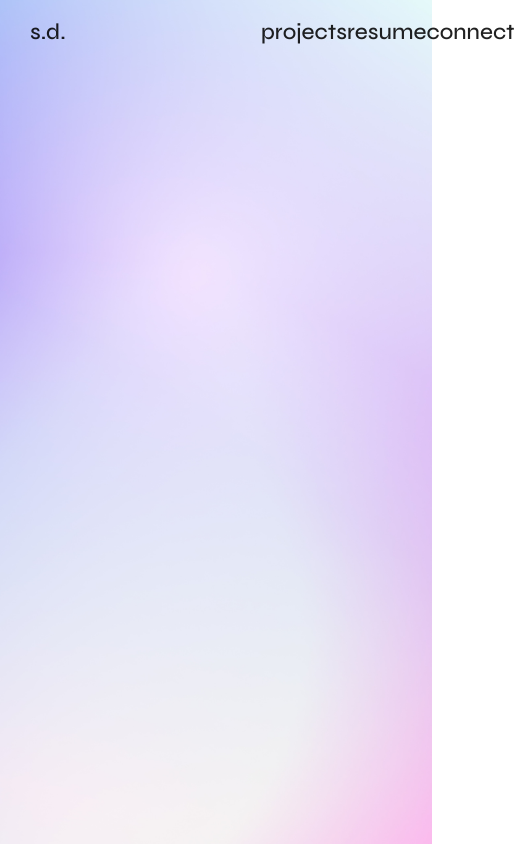
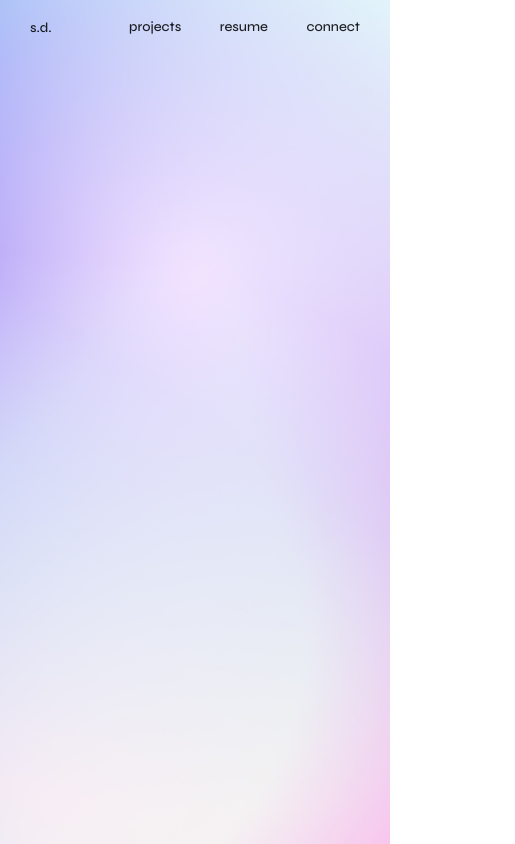
Before and after one commit to sheiladuong/portfolio-website, a React (Vite) app in the folder portfolio-website/: page / in a window 390 px wide. Shown: the whole page, 515 px wide, since content can reach past the window. Built offline with nearby package versions, Linux system fonts and the light colour scheme; a web font is replaced by a local one.

Commit message:
Added media queries for navbar

```diff
--- a/portfolio-website/src/App.css
+++ b/portfolio-website/src/App.css
@@ -31,3 +31,57 @@
   justify-content: space-between;
 }
 /* Navbar.jsx */
+
+/* Media Queries */
+/* Extra large devices (large laptops and desktops, 1200px and down) */
+@media only screen and (max-width: 1200px) {
+  /* Navbar.jsx */
+  .nav-links {
+    width: 35%;
+  }
+  /* Navbar.jsx */
+}
+
+/* Large devices (laptops/desktops, 992px and down) */
+@media only screen and (max-width: 992px) {
+  /* Navbar.jsx */
+  .nav-links {
+    width: 45%;
+  }
+  /* Navbar.jsx */
+}
+
+/* Medium devices (landscape tablets, 768px and down) */
+@media only screen and (max-width: 768px) {
+  /* Navbar.jsx */
+  .nav-links {
+    width: 55%;
+  }
+  /* Navbar.jsx */
+}
+
+/* Small devices (phones, portrait tablets and large phones, 550px and down) */
+@media only screen and (max-width: 550px) {
+  /* Navbar.jsx */
+  .navbar a {
+    font-size: 1.1rem;
+  }
+
+  .nav-links {
+    width: 65%;
+  }
+  /* Navbar.jsx */
+}
+
+/* Extra small devices (phones, 400px and down) */
+@media only screen and (max-width: 400px) {
+  /* Navbar.jsx */
+  .navbar a {
+    font-size: 0.85rem;
+  }
+
+  .nav-links {
+    width: 70%;
+  }
+  /* Navbar.jsx */
+}
```
